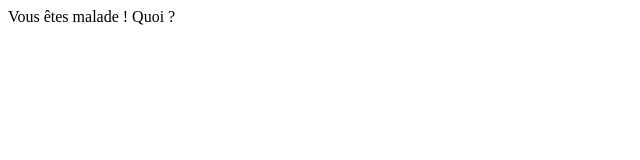
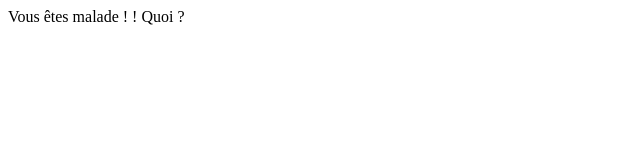
Before and after one commit to EldisTech/auto.github.io, a plain HTML site: page index.html in a window 1280 px wide. Shown: the full height of the page, 0-640 px from the left. Drawn offline with Linux system fonts and the light colour scheme.

Commit message:
index.html
Autolike

```diff
--- a/index.html
+++ b/index.html
@@ -5,7 +5,7 @@
 				<title>Titre de la page</title>
 </head>
 <body>
-				Vous êtes malade !
+				Vous êtes malade ! !
 Quoi ?
 </body>
 </html>
```
